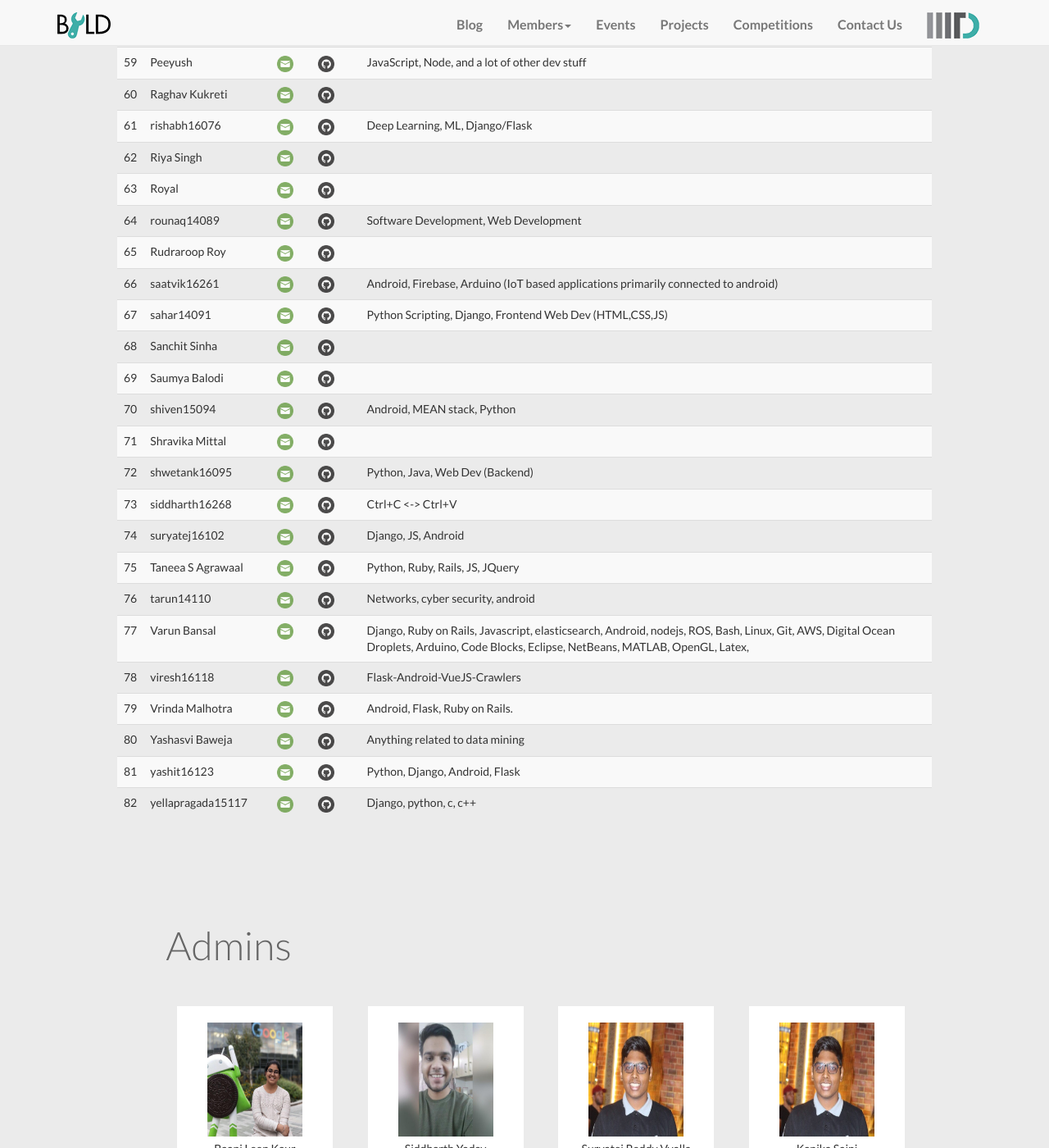
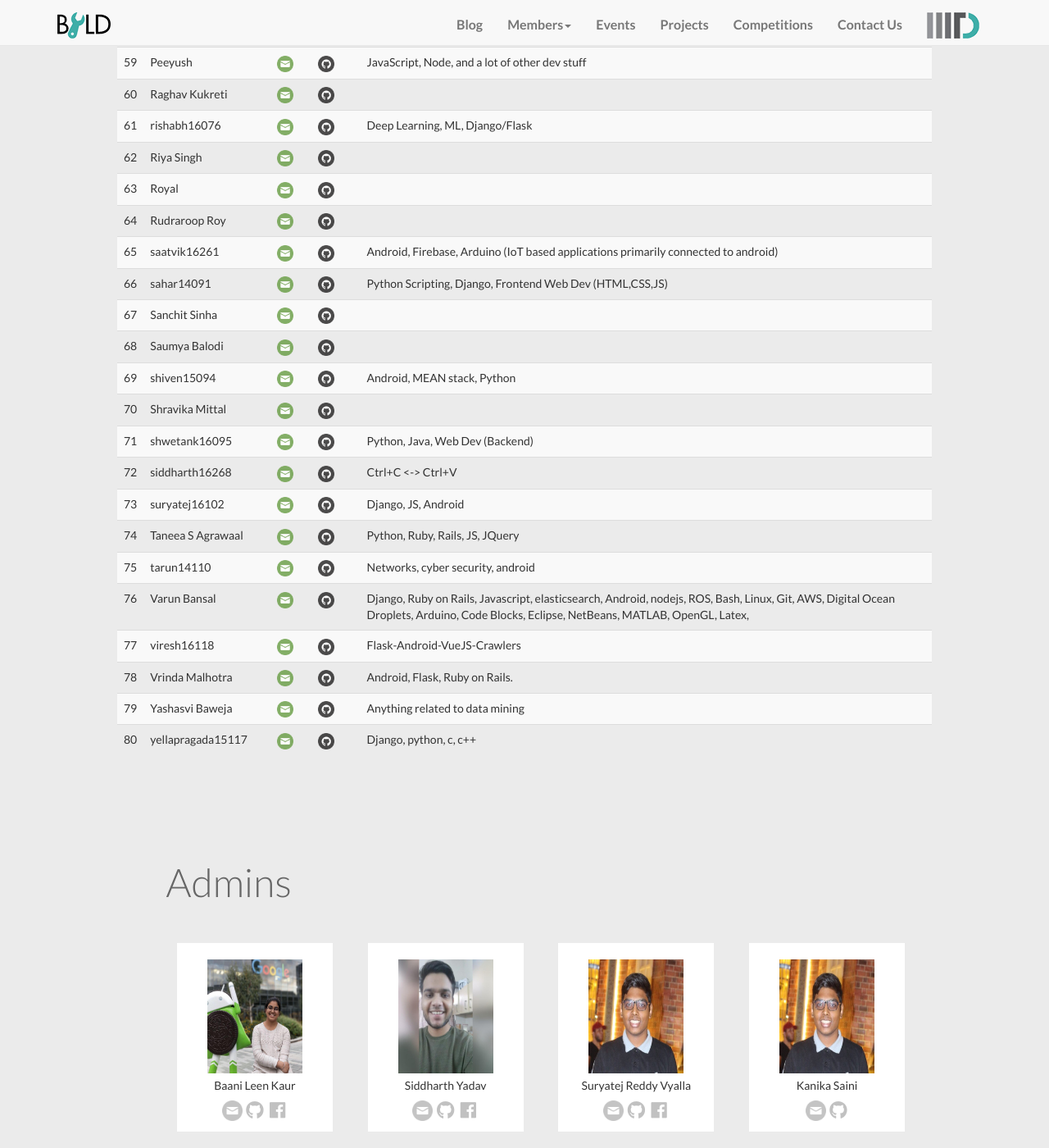
Before and after one commit to IIIT-Delhi/byld-website, a Jekyll site: the page built from site/members.md, in a window 1280 px wide and 1400 px high, scrolled down 2776 px. Shown: the whole window at 82% size. Built offline with Jekyll 4.4.1, drawn with Linux system fonts in a browser that asks for light colours; nearby versions of some CDN libraries.

Commit message:
Corrections to member list
Only 2 out of the 4 people which weren't on the mailing list are
actually in Byld

```diff
--- a/site/members.md
+++ b/site/members.md
@@ -342,12 +342,6 @@ members:
 - email: royal17310
   name: Royal
 
-# He's not on the mailing list
-- email: rounaq14089
-  name: rounaq14089
-  github: rjalfa
-  skills: Software Development, Web Development
-
 - email: rudraroop17311
   name: Rudraroop Roy
 
@@ -420,12 +414,6 @@ members:
   github: yashasvi97
   skills: Anything related to data mining
 
-# He's not on the mailing list
-- email: yashit16123
-  name: yashit16123
-  github: YashitM
-  skills: Python, Django, Android, Flask
-
 - email: yellapragada15117
   name: yellapragada15117
   github: meriki
```
